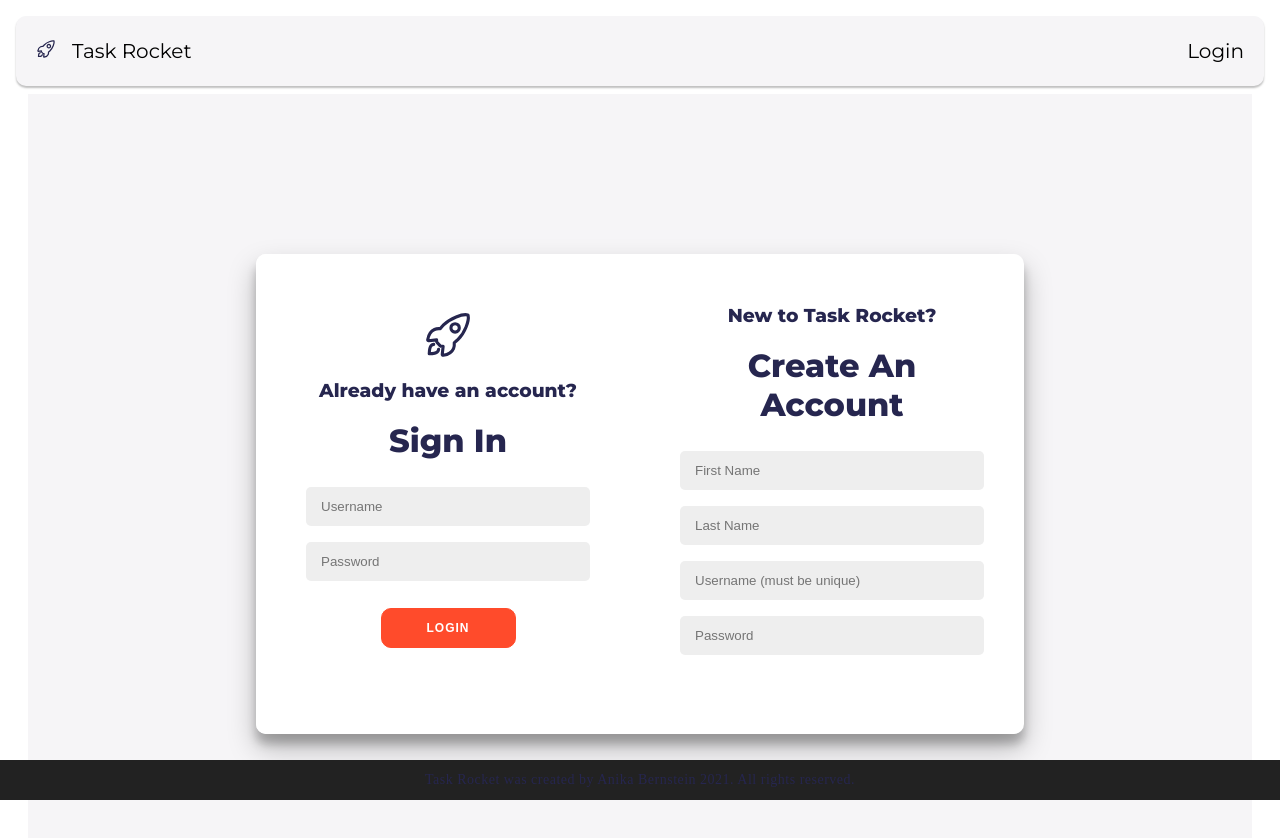
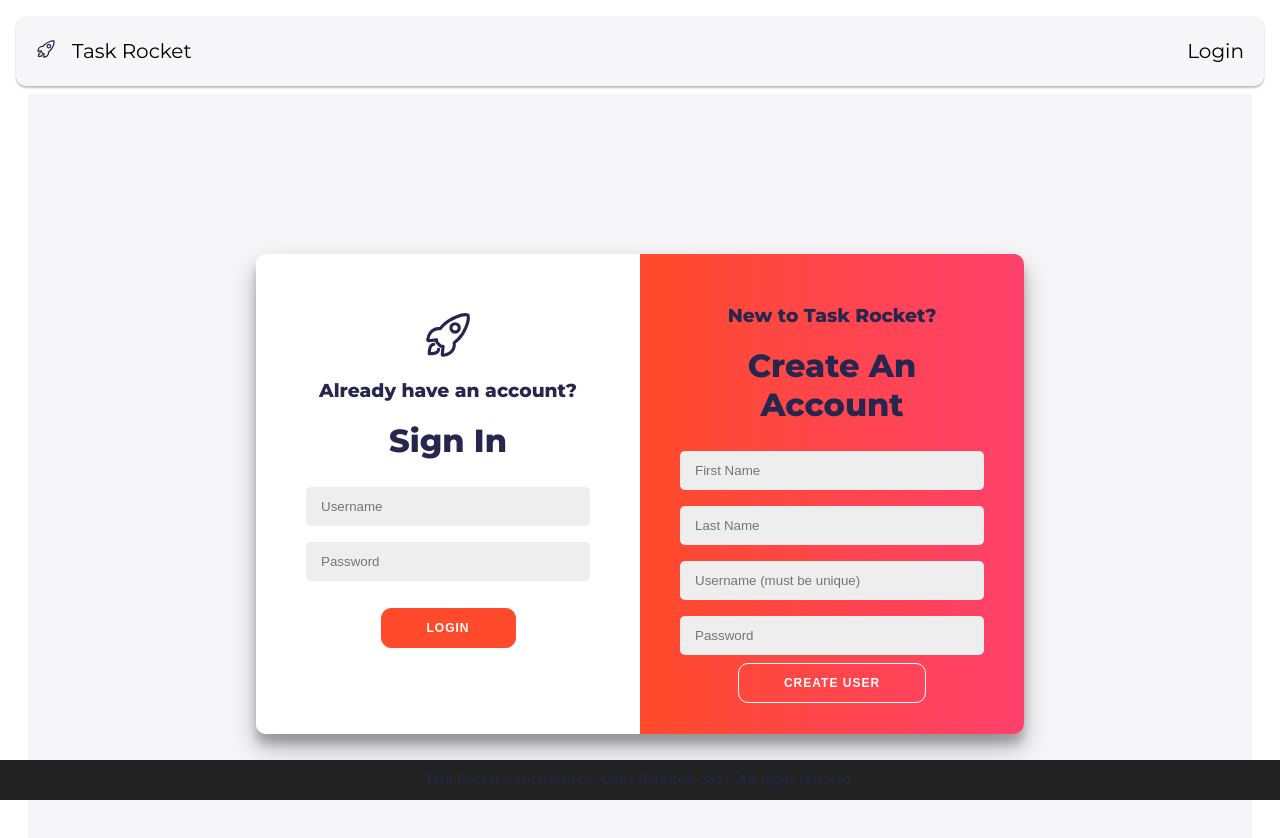
Before and after one commit to anikajb92/task-rocket-app, a React (Create React App) app: page /login in a window 1280 px wide. Shown: the top 838 px of the page. Built offline with nearby package versions, Linux system fonts and the light colour scheme; the HTML template or start-up script is replaced by a standard one.

Commit message:
changed signup form background colors to pinkorange variables

```diff
--- a/src/components/Profile.js
+++ b/src/components/Profile.js
@@ -45,7 +45,7 @@ export default function Profile(props) {
         <Player
           autoplay
           loop
-          src="https://assets3.lottiefiles.com/packages/lf20_rw0hvilj.json"
+          src="https://assets9.lottiefiles.com/packages/lf20_h1l0ibez.json"
           style={{ height: '600px', width: '600px' }}
         >
         </Player>
--- a/src/styles/creds.css
+++ b/src/styles/creds.css
@@ -82,7 +82,7 @@ input, option {
 
 .signup-form {
 	position: absolute;
-	background: linear-gradient(to right, var(--lightblue), var(--darkblue));
+	background: linear-gradient(to right, var(--darkorange), var(--medpink));
 	background-repeat: no-repeat;
 	background-size: cover;
 	display: flex;
```
